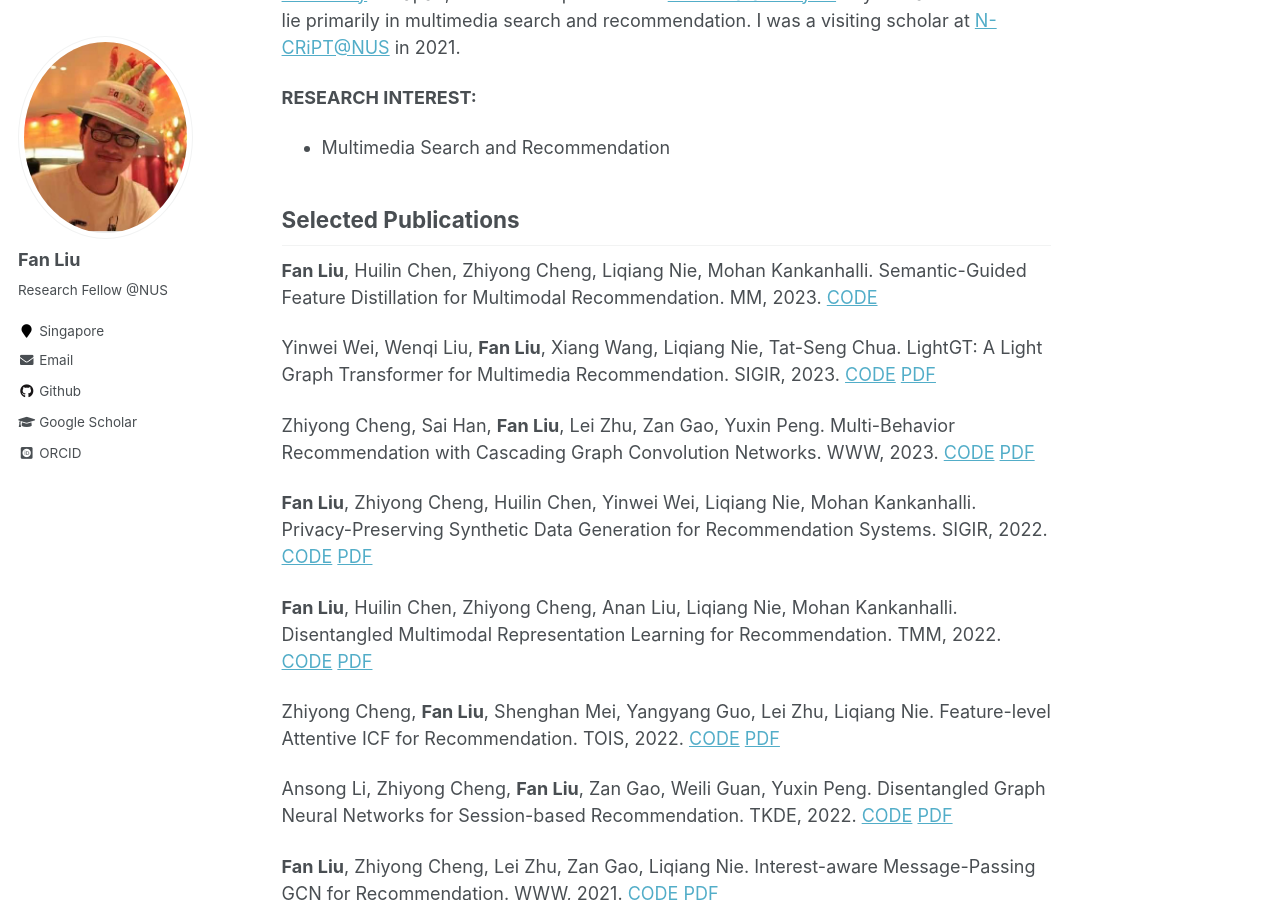
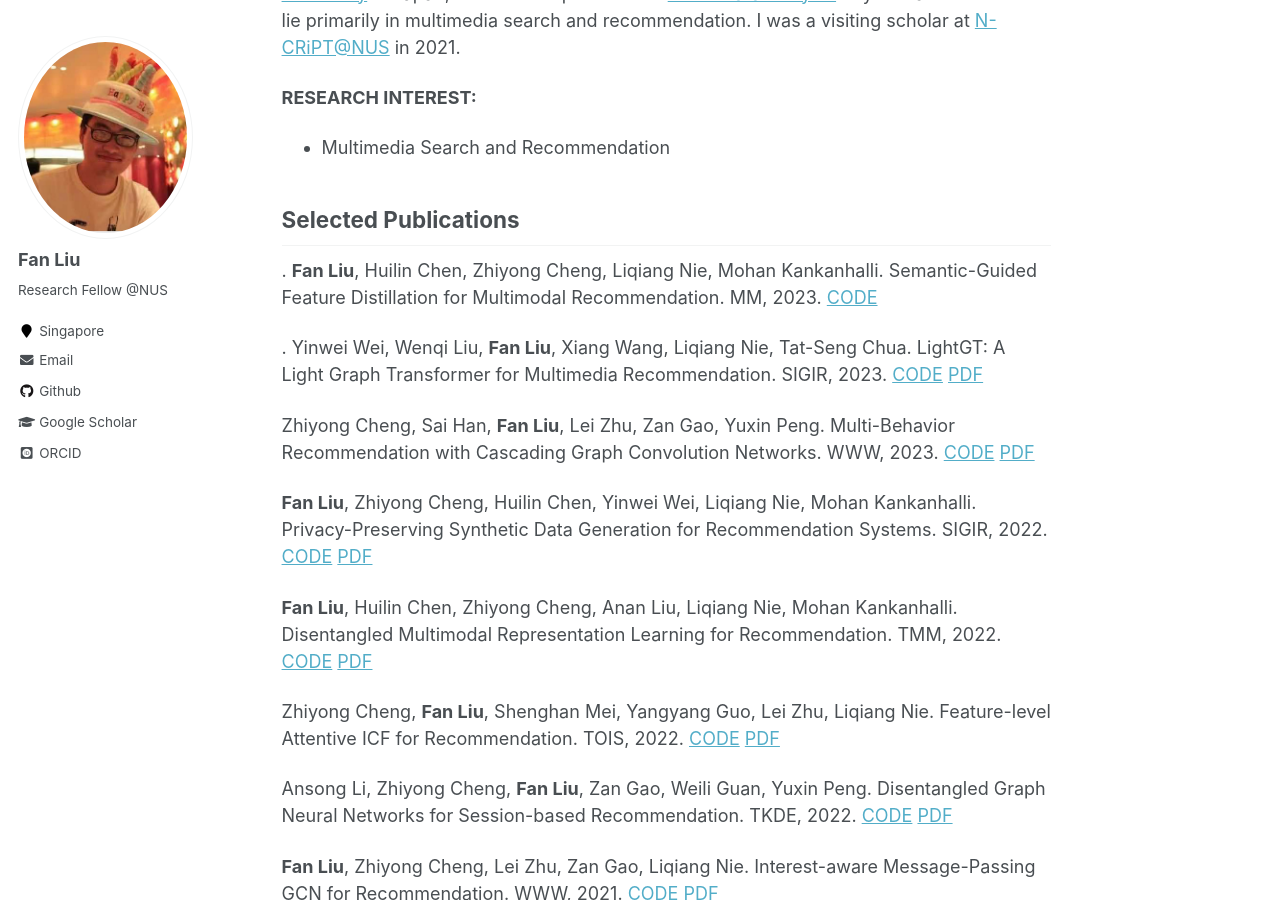
Before and after one commit to liufancs/liufancs.github.io, a Jekyll site: the page built from _pages/about.md, in a window 1280 px wide and 900 px high, scrolled down 411 px. Built offline with Jekyll 4.4.1, drawn with Linux system fonts in a browser that asks for light colours; some web fonts are replaced.

```diff
--- a/_pages/about.md
+++ b/_pages/about.md
@@ -17,10 +17,10 @@ I am currently a Research Fellow with [Prof. Mohan Kankanhalli](https://www.comp
 
 
 ## Selected Publications
-**Fan Liu**, Huilin Chen, Zhiyong Cheng, Liqiang Nie, Mohan Kankanhalli. Semantic-Guided Feature Distillation for Multimodal
+. **Fan Liu**, Huilin Chen, Zhiyong Cheng, Liqiang Nie, Mohan Kankanhalli. Semantic-Guided Feature Distillation for Multimodal
 Recommendation. MM, 2023. [CODE](https://github.com/HuilinChenJN/SGFD)
 
-Yinwei Wei, Wenqi Liu, **Fan Liu**, Xiang Wang, Liqiang Nie, Tat-Seng Chua. LightGT: A Light Graph Transformer for Multimedia Recommendation. SIGIR, 2023. [CODE](https://github.com/Liuwq-bit/LightGT) [PDF](https://dl.acm.org/doi/abs/10.1145/3539618.3591716)
+. Yinwei Wei, Wenqi Liu, **Fan Liu**, Xiang Wang, Liqiang Nie, Tat-Seng Chua. LightGT: A Light Graph Transformer for Multimedia Recommendation. SIGIR, 2023. [CODE](https://github.com/Liuwq-bit/LightGT) [PDF](https://dl.acm.org/doi/abs/10.1145/3539618.3591716)
 
 Zhiyong Cheng, Sai Han, **Fan Liu**, Lei Zhu, Zan Gao, Yuxin Peng. Multi-Behavior Recommendation with Cascading Graph Convolution Networks. WWW, 2023. [CODE](https://github.com/SS-00-SS/MBCGCN) [PDF](https://arxiv.org/pdf/2303.15720.pdf)
 
```
